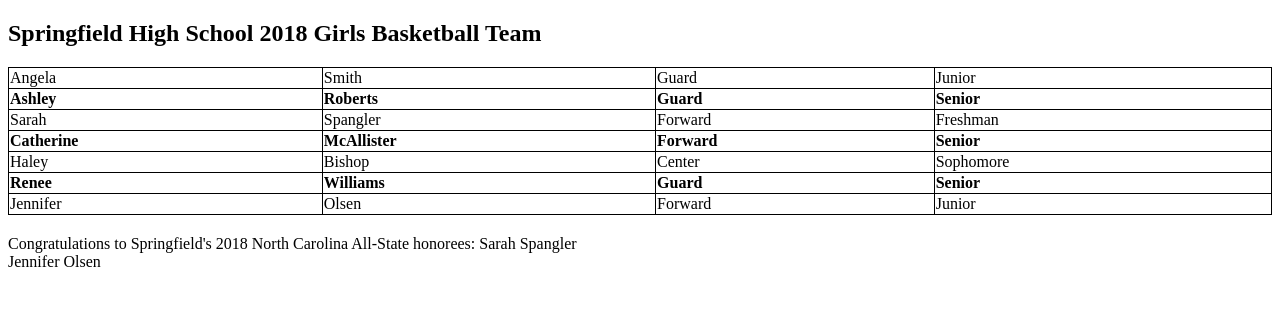
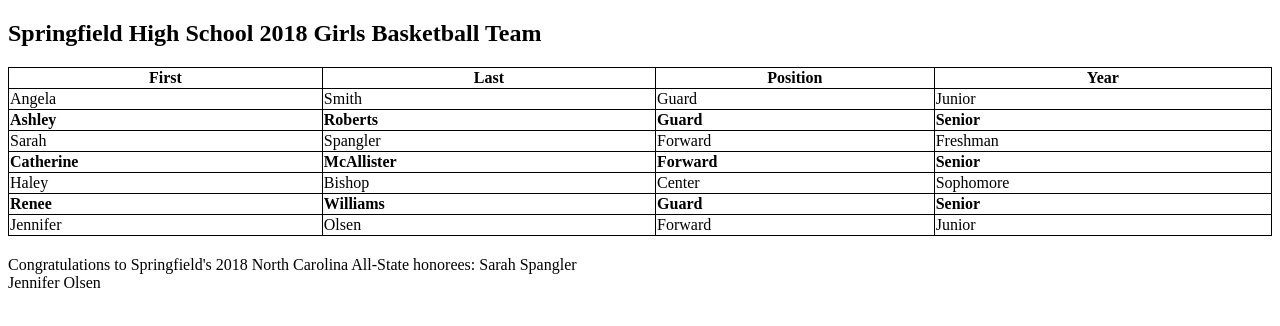
Before and after one commit to sivonne/Assignment5, a plain HTML site: page index.html in a window 1280 px wide. Drawn offline with Linux system fonts and the light colour scheme.

Commit message:
went back over resources in assignment, added the headers and more comments

```diff
--- a/js/scripts.js
+++ b/js/scripts.js
@@ -52,6 +52,9 @@ var html = '';
 
 //function to display table and bold Senior information
 function playerTable(){
+  //added headers
+  html += '<tr><th>First</th><th>Last</th><th>Position</th><th>Year</th></tr>';
+
   //for loop, for every player in the array, iterate through the list
   for(i = 0; i < players.length; i++){
     //if a player is a senior, make their attributes (first, last, position, year) bolded and separate columns
@@ -156,10 +159,13 @@ madeAllState();
 
 
 /*
+Some Sources I used for reference:
 https://www.w3schools.com/js/js_htmldom_html.asp
 https://www.w3schools.com/js/js_htmldom_elements.asp
 https://www.w3schools.com/js/js_htmldom_css.asp
 https://www.w3schools.com/jsref/jsref_bold.asp
 https://www.w3schools.com/tags/tag_b.asp
 https://www.w3schools.com/jsref/dom_obj_div.asp
+https://www.w3schools.com/js/js_htmldom_nodes.asp
+https://www.thesitewizard.com/javascripts/insert-div-block-javascript.shtml
 */
```
Also changed, not shown: index.html (+1 -1 lines). Lines whose indentation alone changed are shown as unchanged.
